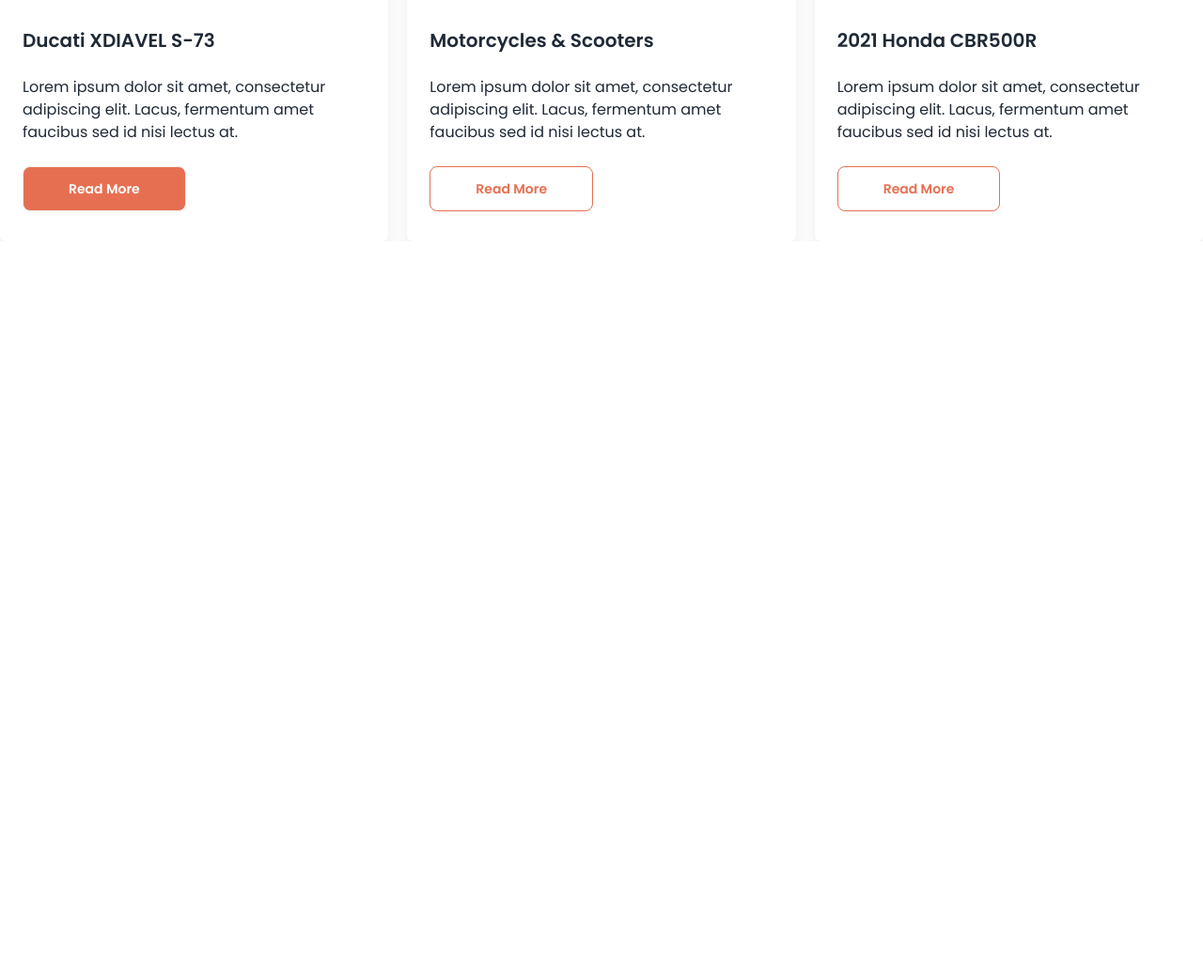
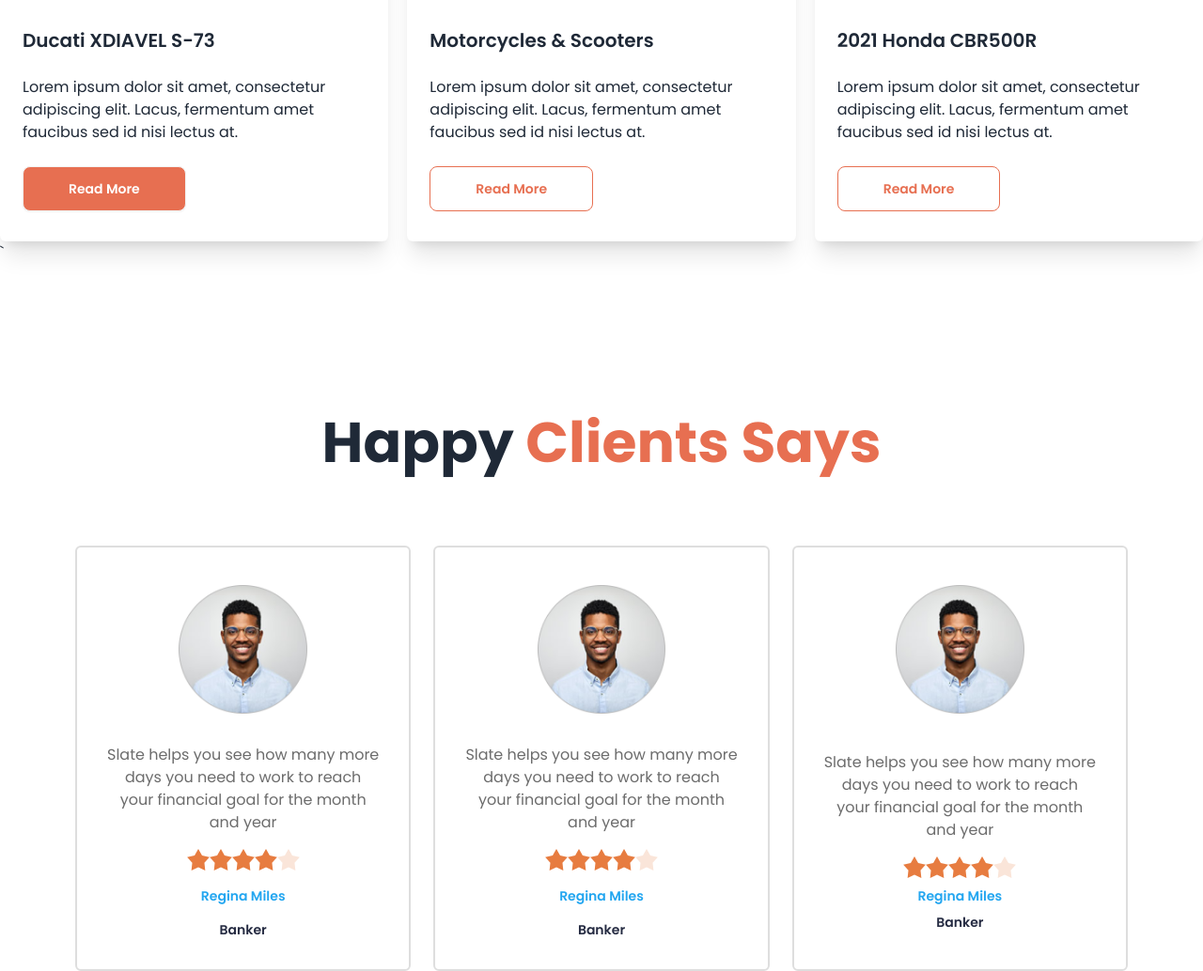
Before and after one commit to humairaneha/BikersVroom-WebPage, a plain HTML site: page index.html in a window 1280 px wide. Shown: the part 1701-2735 px from the top of the page at 94% size. Before the commit the page ends 1958 px from the top, so only its background shows below. Drawn offline with nearby package versions, Linux system fonts and the light colour scheme.

Commit message:
client rating section completed

```diff
--- a/index.html
+++ b/index.html
@@ -202,6 +202,90 @@
         </div>
 
      </section>
+     <!-- Happy Client Section -->
+`    <section class="text-center font-poppins mt-40">
+    <h1 class="text-6xl font-bold mb-20">Happy <span class=" text-bike-primary ">Clients Says</span></h1>
+    <div class="grid grid-cols-3 justify-around gap-6 px-20">
+        <div class="card  bg-base-100 border-[2px] border-[#DEDEDE] rounded-md">
+            <figure class="px-10 pt-10">
+              <img  src="images/others/user-1.png" alt="Shoes" class="w-1/2" />
+            </figure>
+            <div class="card-body items-center text-center space-y-2">
+              <p class="text-[#6C6C6C] text-base font-normal">Slate helps you see how
+
+                many more days you need
+
+                to work to reach your financial
+
+                goal for the month and year</p>
+              <!-- rating -->
+              <div class="rating">
+                <input type="radio" name="rating-1" class="mask mask-star-2 bg-[#E77C40] " />
+                <input type="radio" name="rating-1" class="mask mask-star-2 bg-[#E77C40]"  />
+                <input type="radio" name="rating-1" class="mask mask-star-2 bg-[#E77C40]" />
+                <input type="radio" name="rating-1" class="mask mask-star-2 bg-[#E77C40]" checked />
+                <input type="radio" name="rating-1" class="mask mask-star-2 bg-[#E77C40]" />
+              </div>
+              <h6 class="text-[#23A6F0] text-sm font-semibold">Regina Miles</h6>
+              <p class="text-[#252B42] text-sm font-semibold">Banker</p>
+
+            </div>
+          </div>
+          <div class="card  bg-base-100 border-[2px] border-[#DEDEDE] rounded-md">
+            <figure class="px-10 pt-10">
+              <img  src="images/others/user-1.png" alt="Shoes" class="w-1/2" />
+            </figure>
+            <div class="card-body items-center text-center space-y-2">
+                <p class="text-[#6C6C6C] text-base font-normal">Slate helps you see how
+
+                  many more days you need
+
+                  to work to reach your financial
+
+                  goal for the month and year</p>
+                <!-- rating -->
+                <div class="rating">
+                    <input type="radio" name="rating-2" class="mask mask-star-2 bg-[#E77C40] " />
+                    <input type="radio" name="rating-2" class="mask mask-star-2 bg-[#E77C40]"  />
+                    <input type="radio" name="rating-2" class="mask mask-star-2 bg-[#E77C40]" />
+                    <input type="radio" name="rating-2" class="mask mask-star-2 bg-[#E77C40]" checked />
+                    <input type="radio" name="rating-2" class="mask mask-star-2 bg-[#E77C40]" />
+                  </div>
+                <h6 class="text-[#23A6F0] text-sm font-semibold">Regina Miles</h6>
+                <p class="text-[#252B42] text-sm font-semibold">Banker</p>
+
+              </div>
+          </div>
+          <div class="card  bg-base-100 border-[2px] border-[#DEDEDE] rounded-md space-y-2">
+            <figure class="px-10 pt-10">
+              <img  src="images/others/user-1.png" alt="Shoes" class="w-1/2" />
+            </figure>
+            <div class="card-body items-center text-center">
+                <p class="text-[#6C6C6C] text-base font-normal">Slate helps you see how
+
+                  many more days you need
+
+                  to work to reach your financial
+
+                  goal for the month and year</p>
+                <!-- rating -->
+                <div class="rating">
+                    <input type="radio" name="rating-3" class="mask mask-star-2 bg-[#E77C40] " />
+                    <input type="radio" name="rating-3" class="mask mask-star-2 bg-[#E77C40]"  />
+                    <input type="radio" name="rating-3" class="mask mask-star-2 bg-[#E77C40]" />
+                    <input type="radio" name="rating-3" class="mask mask-star-2 bg-[#E77C40]" checked />
+                    <input type="radio" name="rating-3" class="mask mask-star-2 bg-[#E77C40]" />
+                  </div>
+                <h6 class="text-[#23A6F0] text-sm font-semibold">Regina Miles</h6>
+                <p class="text-[#252B42] text-sm font-semibold">Banker</p>
+
+              </div>
+          </div>
+    </div>
+</section>
+
+<!-- Faq section -->
+
     </main>
     <footer>
 
```
